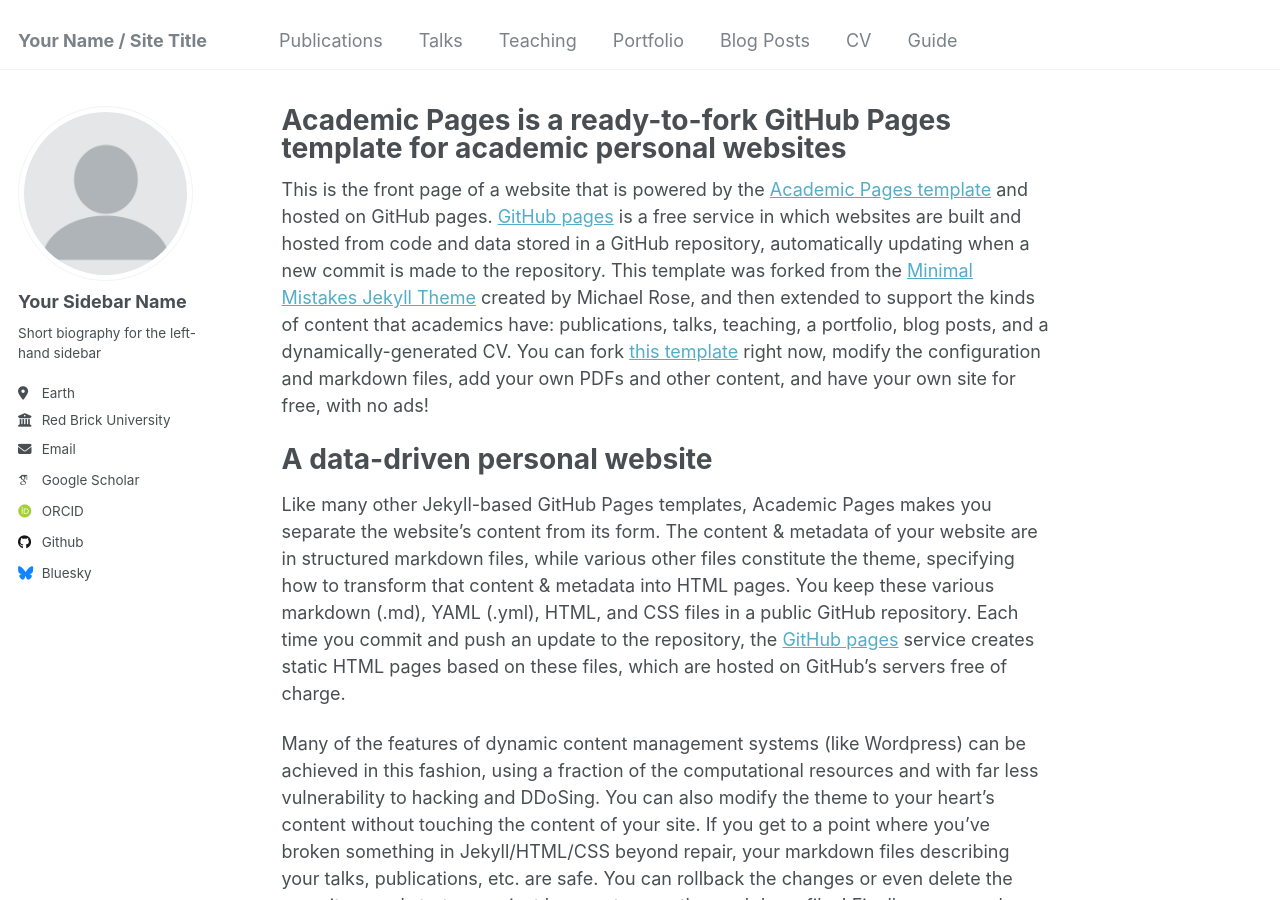
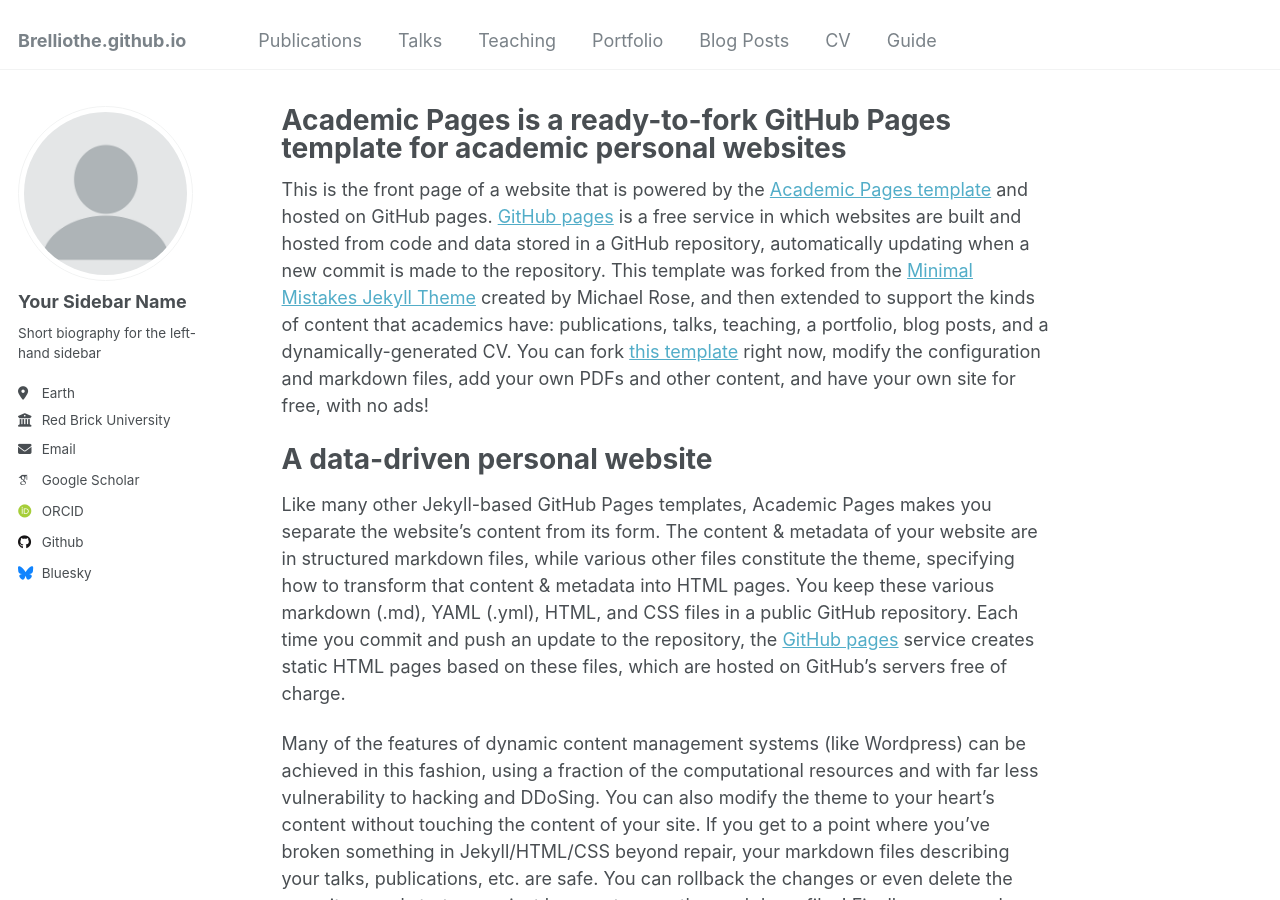
Before and after one commit to Brelliothe/Brelliothe.github.io, a Jekyll site: the page built from _pages/about.md, in a window 1280 px wide and 900 px high. Built offline with Jekyll 4.4.1, drawn with Linux system fonts in a browser that asks for light colours; some web fonts are replaced; some of the changed lines change nothing that is shown.

Commit message:
Update _config.yml

```diff
--- a/_config.yml
+++ b/_config.yml
@@ -8,10 +8,8 @@
 
 # Basic Site Settings
 locale                   : "en-US"
-title                    : "Your Name / Site Title"
-title_separator          : "-"
-name                     : &name "Ruixiao Yang"
-description              : &description "personal description"
+name                     : "Ruixiao Yang"
+description              : "PhD student at REALM lab, Department of AeroAstro, Massachusetts Institute of Technology"
 url                      : https://brelliothe.github.io # the base hostname & protocol for your site e.g. "https://[your GitHub username].github.io"
 baseurl                  : "" # the subpath of your site, e.g. "/blog"
 repository               : "Brelliothe/Brelliothe.github.io"
```
